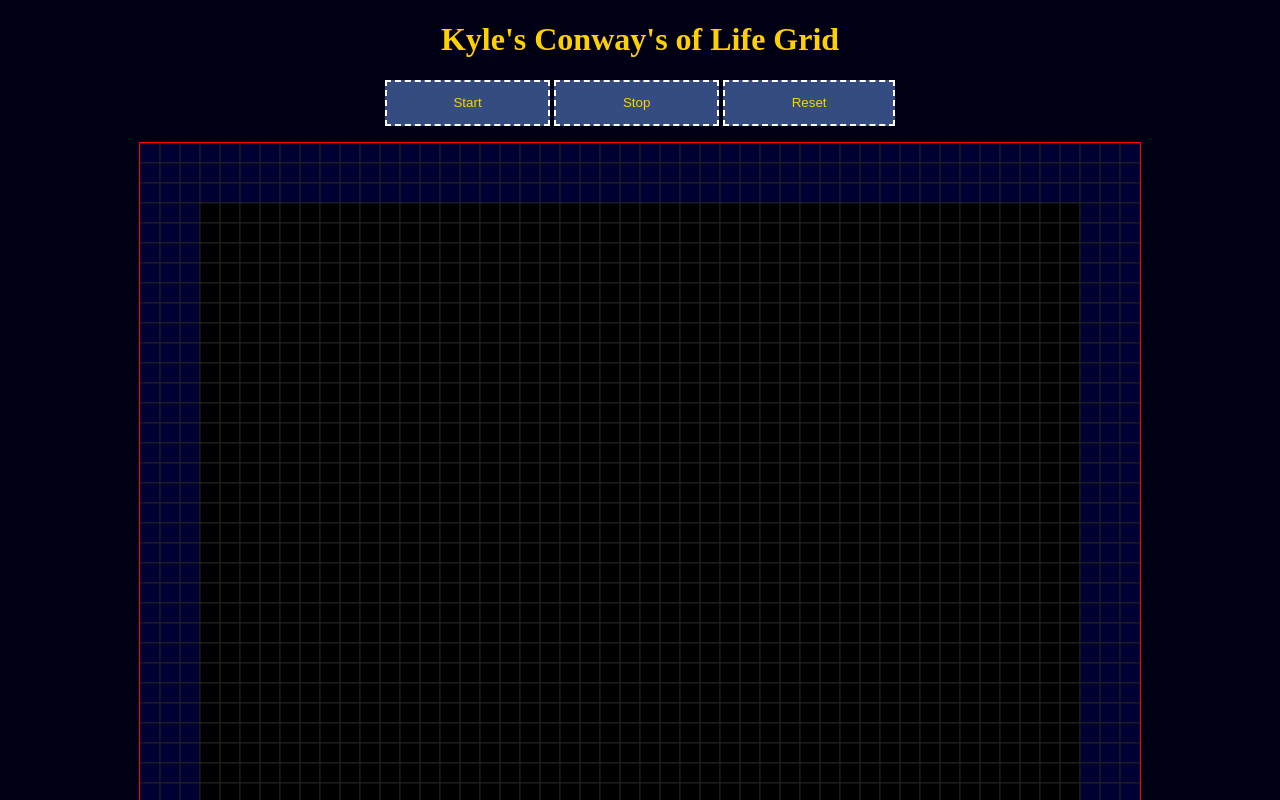
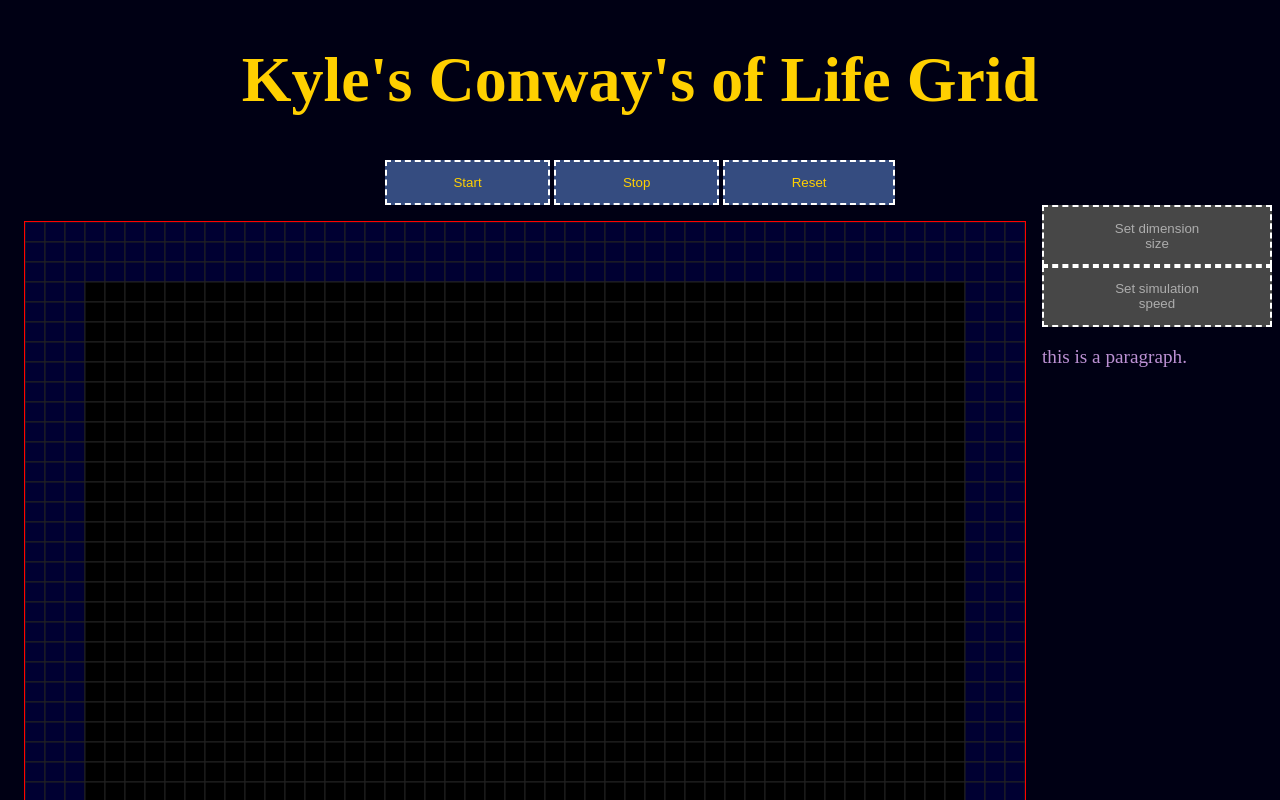
Before and after one commit to revive-mejett/conway-game-life-sim, a plain HTML site: page index.html in a window 1280 px wide. Both pictures are taken after a click on the button "Start". Shown: the top 800 px of the page. Drawn offline with Linux system fonts and the light colour scheme.

Commit message:
added placeholder buttons for settings, and a function to enable/disable them

```diff
--- a/index.html
+++ b/index.html
@@ -31,6 +31,16 @@
             <section id="conway-grid-section">
 
             </section>
+            <section id="setting-panel">
+                <button id="dimension-setting" class="setting-button">
+                    Set dimension size
+                </button>
+                <button id="speed-setting" class="setting-button">
+                    Set simulation speed
+                </button>
+                <p id="changed-paragraph">this is a paragraph.</p>
+
+            </section>
         </div>
 
     </main>
--- a/script.js
+++ b/script.js
@@ -11,6 +11,7 @@ let tileWidth = canvasWidth/gridWidth
 
 //variable id to hold the time interval
 let conwayTimeInterval
+let isrunning = false
 
 function setup() {
     const canvas = document.createElement('canvas')
@@ -29,13 +30,25 @@ function setup() {
     drawPopulationGrid()
 
     document.querySelector('#start').addEventListener('click', beginTime)
+    document.querySelector('#start').addEventListener('click', () => setEnabledSettings(false))
     document.querySelector('#stop').addEventListener('click', stopTime)
+    document.querySelector('#stop').addEventListener('click', () => setEnabledSettings(true))
     document.querySelector('#reset').addEventListener('click', reset)
+    document.querySelector('#reset').addEventListener('click', () => setEnabledSettings(true))
 
     canvas.addEventListener('click', flipTile)
 
 
+}
 
+/**Enable/disable all setting buttons.
+ *
+ * @param {boolean} setEnabled -- true to enable all setting buttons, false to disable them
+ */
+function setEnabledSettings(setEnabled) {
+    const settingButtons = document.querySelectorAll('.setting-button')
+    console.log(settingButtons)
+    settingButtons.forEach(button => button.disabled = setEnabled ? false : true)
 }
 
 /**
@@ -122,10 +135,10 @@ function drawPopulationGrid() {
 /**
  * fills the cell based on the living state of the cell.
  *
- * @param {*} xPos --the x position in pixels relative to the start left edge of canvas
- * @param {*} yPos --the y position in pixels relative to the start top edge of canvas
- * @param {*} rowIndex --the data array's row index
- * @param {*} colIndex --the data array's column index
+ * @param {number} xPos --the x position in pixels relative to the start left edge of canvas
+ * @param {number} yPos --the y position in pixels relative to the start top edge of canvas
+ * @param {number} rowIndex --the data array's row index
+ * @param {number} colIndex --the data array's column index
  */
 function fillCell(xPos, yPos, rowIndex, colIndex) {
     const canvas = document.querySelector('.conway-grid')
--- a/style.css
+++ b/style.css
@@ -4,12 +4,17 @@ html, body {
 
 header h1 {
     text-align: center;
+    font-size: 400%;
 }
 
 h1, h2 {
     color: rgb(255, 208, 0);
 }
 
+p {
+    color: rgb(188, 145, 212);
+    font-size: 120%;
+}
 .flex-container {
     display: flex;
     flex-direction: row;
@@ -33,3 +38,8 @@ button {
     color: rgb(255, 208, 0);
     padding: 1em 5em;
 }
+
+button:disabled{
+    background-color: rgb(71, 71, 71);
+    color: rgb(173, 173, 173);
+}
```
